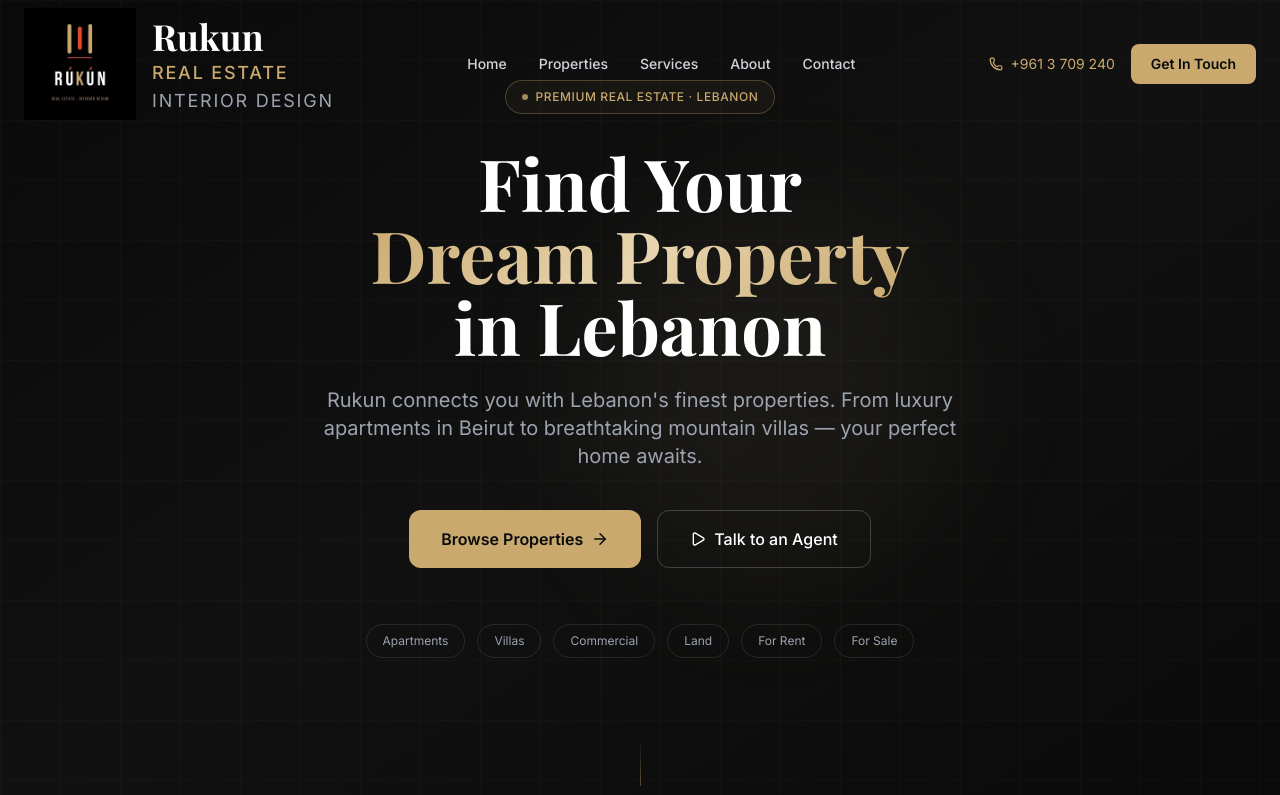
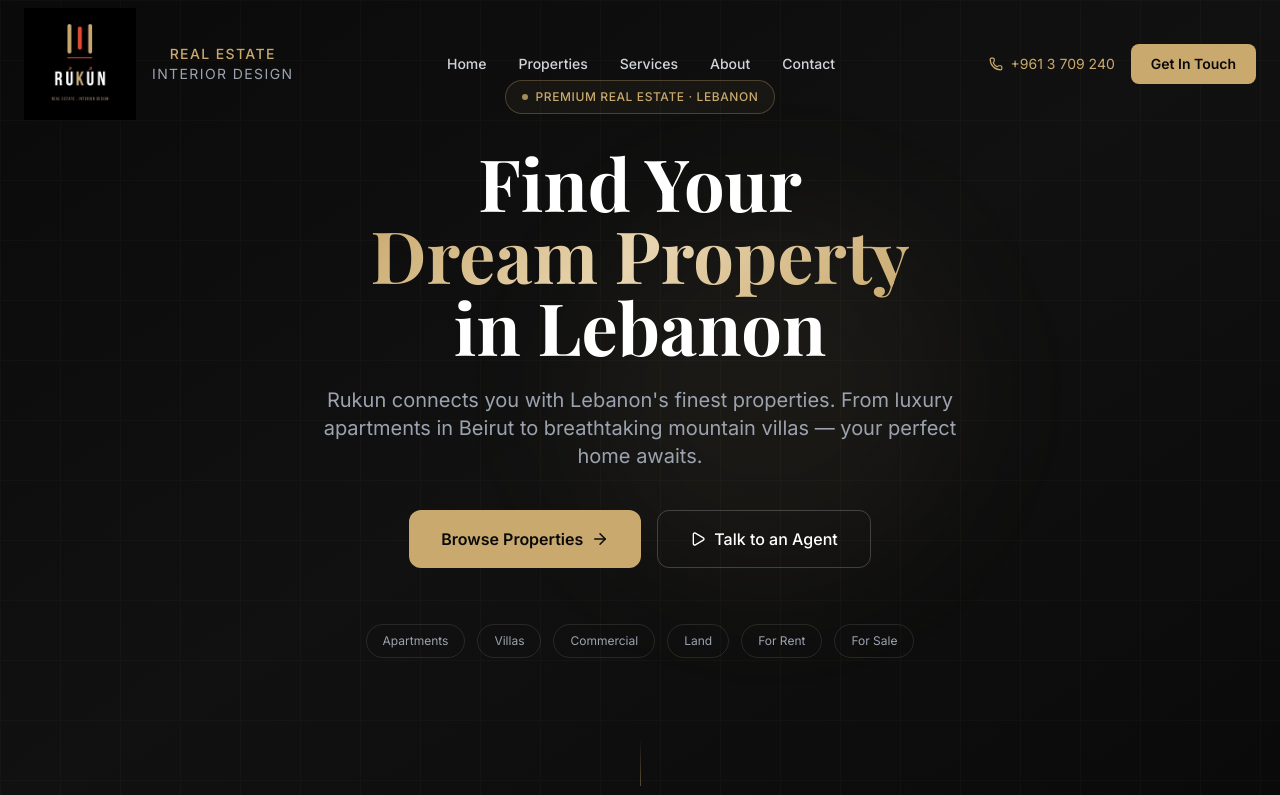
Before and after one commit to rukunrealestate/rukun-website, a Next.js app: page / in a window 1280 px wide. Shown: the top 795 px of the page. Built offline with nearby package versions, Linux system fonts and the light colour scheme.

Commit message:
navbar: remove Rukun text, keep Real Estate & Interior Design centered

```diff
--- a/components/Navbar.tsx
+++ b/components/Navbar.tsx
@@ -22,10 +22,9 @@ export default function Navbar() {
         {/* Logo */}
         <Link href="/" className="flex items-center gap-4">
           <img src="/logo.png" alt="Rukun Real Estate" className="h-28 w-auto object-contain" />
-          <div className="flex flex-col justify-center">
-            <div className="font-heading font-bold text-white text-4xl leading-tight">Rukun</div>
-            <div className="text-brand-gold text-lg tracking-widest uppercase font-medium">Real Estate</div>
-            <div className="text-gray-400 text-lg tracking-widest uppercase">Interior Design</div>
+          <div className="flex flex-col justify-center items-center">
+            <div className="text-brand-gold text-sm tracking-widest uppercase font-medium">Real Estate</div>
+            <div className="text-gray-400 text-sm tracking-widest uppercase">Interior Design</div>
           </div>
         </Link>
 
```
